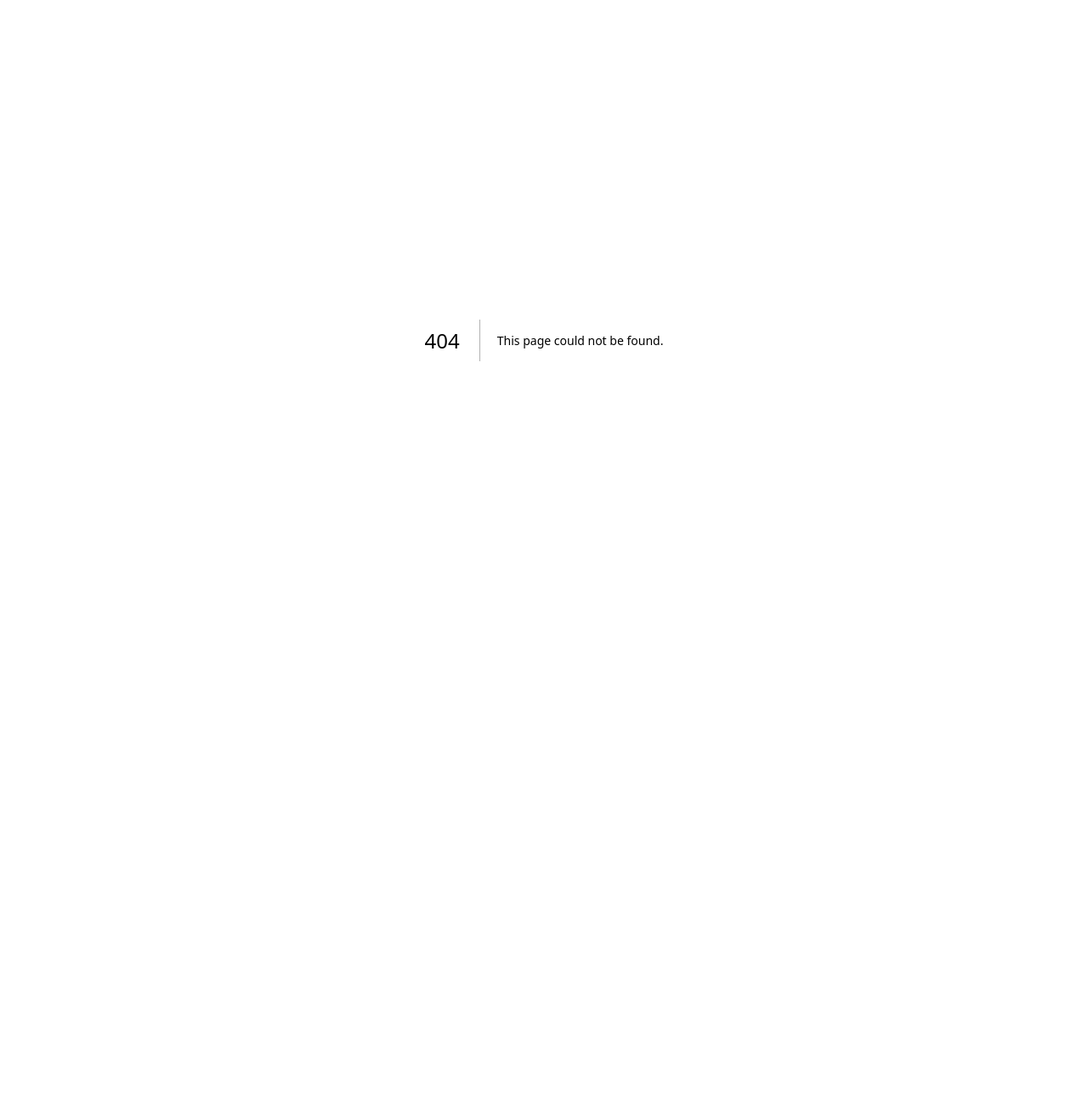
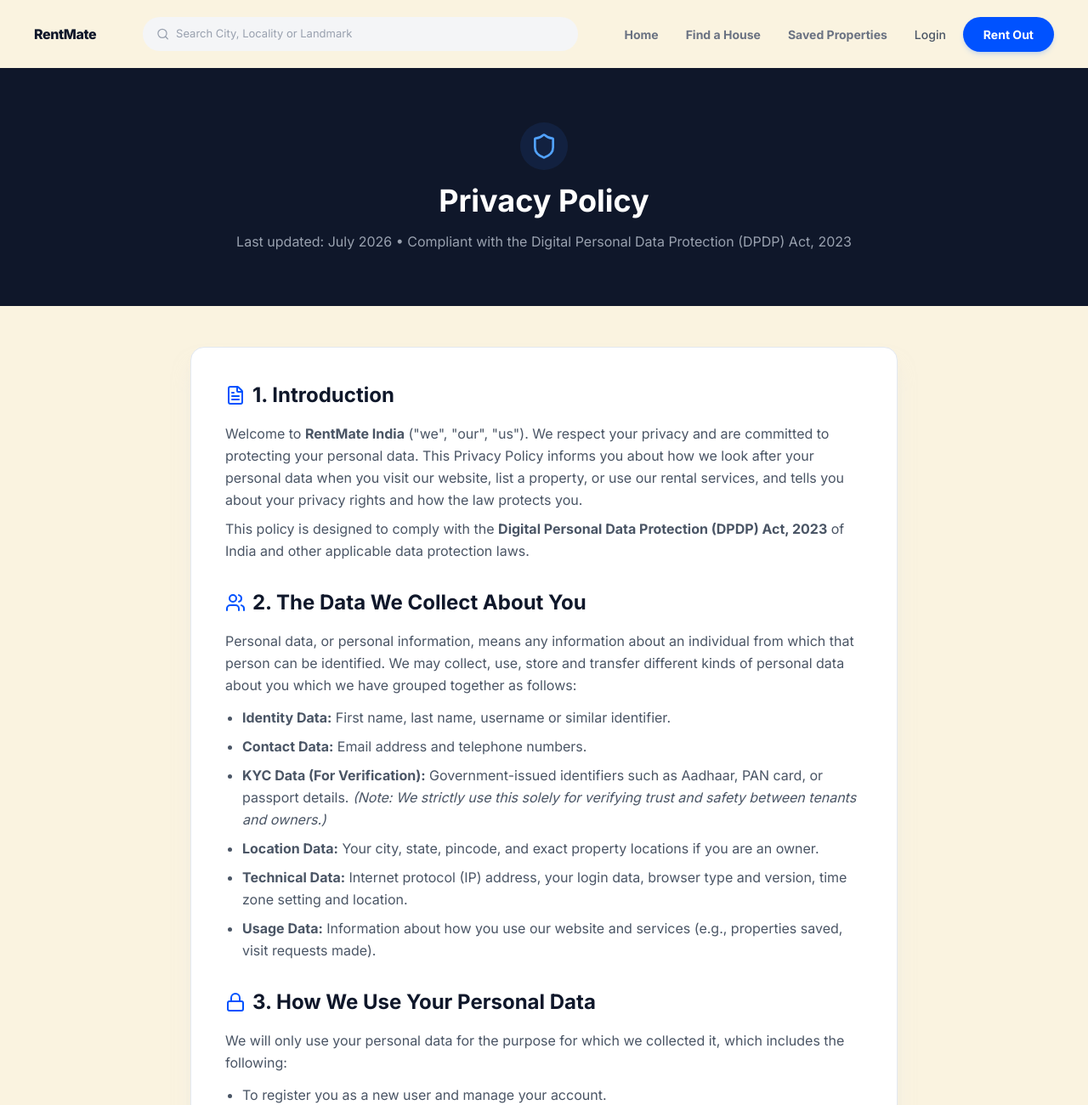
Before and after one commit to Ketan-Gehlot/Rentalhouse, a Next.js app in the folder apps/web/: page /privacy in a window 1280 px wide. Before the commit this address had no page. Shown: the top 1300 px of the page at 85% size. Before the commit the page ends 800 px from the top, so only its background shows below. Built offline with nearby package versions, Linux system fonts and the light colour scheme; no server answers.

Commit message:
feat: add detailed DPDP compliant privacy policy page

```diff
--- /dev/null
+++ b/apps/web/app/privacy/page.tsx
@@ -0,0 +1,129 @@
+"use client";
+
+import Navbar from "../../components/Navbar";
+import Link from "next/link";
+import { Shield, FileText, Lock, Users, Mail } from "lucide-react";
+
+export default function PrivacyPolicyPage() {
+  return (
+    <div className="min-h-screen bg-[#FAF3E0] font-sans">
+      <Navbar />
+
+      {/* Header */}
+      <div className="bg-[#0F172A] py-16 px-4 sm:px-6 lg:px-8">
+        <div className="max-w-4xl mx-auto text-center">
+          <div className="inline-flex items-center justify-center p-3 bg-blue-500/10 rounded-full mb-4">
+            <Shield className="h-8 w-8 text-blue-400" />
+          </div>
+          <h1 className="text-3xl sm:text-4xl font-bold text-white mb-4">Privacy Policy</h1>
+          <p className="text-gray-400 text-sm sm:text-base">
+            Last updated: July 2026 • Compliant with the Digital Personal Data Protection (DPDP) Act, 2023
+          </p>
+        </div>
+      </div>
+
+      {/* Content */}
+      <div className="max-w-4xl mx-auto px-4 sm:px-6 lg:px-8 py-12">
+        <div className="bg-white rounded-2xl shadow-xl shadow-gray-200/50 border border-gray-100 p-6 sm:p-10 space-y-8 text-gray-600 leading-relaxed">
+
+          <section>
+            <h2 className="text-2xl font-bold text-[#0F172A] mb-4 flex items-center gap-2">
+              <FileText className="h-6 w-6 text-[#0052FF]" />
+              1. Introduction
+            </h2>
+            <p>
+              Welcome to <strong>RentMate India</strong> ("we", "our", "us"). We respect your privacy and are committed to protecting your personal data. This Privacy Policy informs you about how we look after your personal data when you visit our website, list a property, or use our rental services, and tells you about your privacy rights and how the law protects you.
+            </p>
+            <p className="mt-2">
+              This policy is designed to comply with the <strong>Digital Personal Data Protection (DPDP) Act, 2023</strong> of India and other applicable data protection laws.
+            </p>
+          </section>
+
+          <section>
+            <h2 className="text-2xl font-bold text-[#0F172A] mb-4 flex items-center gap-2">
+              <Users className="h-6 w-6 text-[#0052FF]" />
+              2. The Data We Collect About You
+            </h2>
+            <p className="mb-3">Personal data, or personal information, means any information about an individual from which that person can be identified. We may collect, use, store and transfer different kinds of personal data about you which we have grouped together as follows:</p>
+            <ul className="list-disc pl-5 space-y-2">
+              <li><strong>Identity Data:</strong> First name, last name, username or similar identifier.</li>
+              <li><strong>Contact Data:</strong> Email address and telephone numbers.</li>
+              <li><strong>KYC Data (For Verification):</strong> Government-issued identifiers such as Aadhaar, PAN card, or passport details. <em>(Note: We strictly use this solely for verifying trust and safety between tenants and owners.)</em></li>
+              <li><strong>Location Data:</strong> Your city, state, pincode, and exact property locations if you are an owner.</li>
+              <li><strong>Technical Data:</strong> Internet protocol (IP) address, your login data, browser type and version, time zone setting and location.</li>
+              <li><strong>Usage Data:</strong> Information about how you use our website and services (e.g., properties saved, visit requests made).</li>
+            </ul>
+          </section>
+
+          <section>
+            <h2 className="text-2xl font-bold text-[#0F172A] mb-4 flex items-center gap-2">
+              <Lock className="h-6 w-6 text-[#0052FF]" />
+              3. How We Use Your Personal Data
+            </h2>
+            <p className="mb-3">We will only use your personal data for the purpose for which we collected it, which includes the following:</p>
+            <ul className="list-disc pl-5 space-y-2">
+              <li>To register you as a new user and manage your account.</li>
+              <li>To provide our rental matching services (connecting tenants with verified owners).</li>
+              <li>To verify your identity (KYC) to maintain a secure and trustworthy platform for all users.</li>
+              <li>To process and deliver your requests (e.g., scheduling property visits).</li>
+              <li>To manage our relationship with you, which will include notifying you about changes to our terms or privacy policy.</li>
+              <li>To administer and protect our business and this website (including troubleshooting, data analysis, testing, and system maintenance).</li>
+            </ul>
+          </section>
+
+          <section>
+            <h2 className="text-2xl font-bold text-[#0F172A] mb-4">4. Consent and Withdrawal</h2>
+            <p>
+              By using RentMate, you consent to the collection and use of your personal data as described in this policy. As per the DPDP Act, you have the right to withdraw your consent at any time. If you withdraw your consent, we may not be able to provide certain products or services to you. To withdraw consent, please contact our Grievance Officer.
+            </p>
+          </section>
+
+          <section>
+            <h2 className="text-2xl font-bold text-[#0F172A] mb-4">5. Disclosures of Your Personal Data</h2>
+            <p className="mb-3">We may have to share your personal data with the parties set out below for the purposes set out in Section 3:</p>
+            <ul className="list-disc pl-5 space-y-2">
+              <li><strong>Platform Users:</strong> If you are a tenant requesting a visit, your basic contact details are shared with the property owner. If you are an owner, your property details and basic contact information are visible to prospective tenants.</li>
+              <li><strong>Service Providers:</strong> IT and system administration services (e.g., AWS for hosting, Cloudinary for image storage, Clerk for secure authentication).</li>
+              <li><strong>Legal Authorities:</strong> To whom we are legally required to disclose information under Indian law.</li>
+            </ul>
+          </section>
+
+          <section>
+            <h2 className="text-2xl font-bold text-[#0F172A] mb-4">6. Data Security</h2>
+            <p>
+              We have put in place appropriate technical and organizational security measures to prevent your personal data from being accidentally lost, used, or accessed in an unauthorized way, altered, or disclosed. We limit access to your personal data to those employees, agents, contractors, and other third parties who have a business need to know.
+            </p>
+          </section>
+
+          <section>
+            <h2 className="text-2xl font-bold text-[#0F172A] mb-4">7. Your Legal Rights (DPDP Act, 2023)</h2>
+            <p className="mb-3">Under certain circumstances, you have rights under the Digital Personal Data Protection Act in relation to your personal data:</p>
+            <ul className="list-disc pl-5 space-y-2">
+              <li><strong>Right to Access:</strong> Request access to your personal data and information about how it is being processed.</li>
+              <li><strong>Right to Correction:</strong> Request correction of inaccurate or out-of-date personal data.</li>
+              <li><strong>Right to Erasure:</strong> Request deletion of your personal data when it is no longer necessary for the purpose for which it was collected, or if you withdraw your consent.</li>
+              <li><strong>Right to Grievance Redressal:</strong> The right to have your grievances resolved by our Grievance Officer.</li>
+            </ul>
+          </section>
+
+          <section>
+            <h2 className="text-2xl font-bold text-[#0F172A] mb-4 flex items-center gap-2">
+              <Mail className="h-6 w-6 text-[#0052FF]" />
+              8. Grievance Officer
+            </h2>
+            <p>
+              In accordance with the DPDP Act, the name and contact details of the Grievance Officer are provided below. If you have any complaints or concerns regarding the processing of your personal data, you may contact:
+            </p>
+            <div className="mt-4 p-4 bg-gray-50 rounded-xl border border-gray-100">
+              <p className="font-semibold text-[#0F172A]">Grievance Officer, RentMate India</p>
+              <p>Email: <a href="mailto:privacy@rentmate.in" className="text-[#0052FF] hover:underline">privacy@rentmate.in</a></p>
+              <p>Address: [Your Registered Company Address in India]</p>
+              <p>Working Hours: 9:00 AM to 6:00 PM (Monday to Friday)</p>
+            </div>
+          </section>
+
+        </div>
+      </div>
+    </div>
+  );
+}
```
